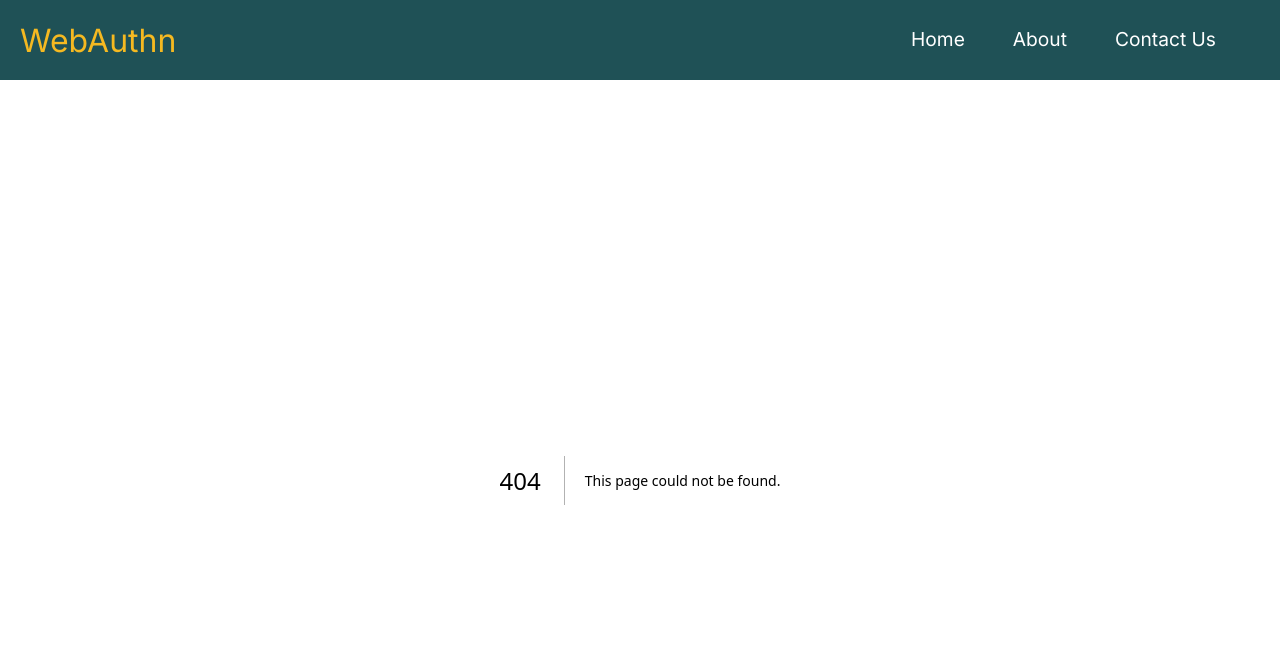
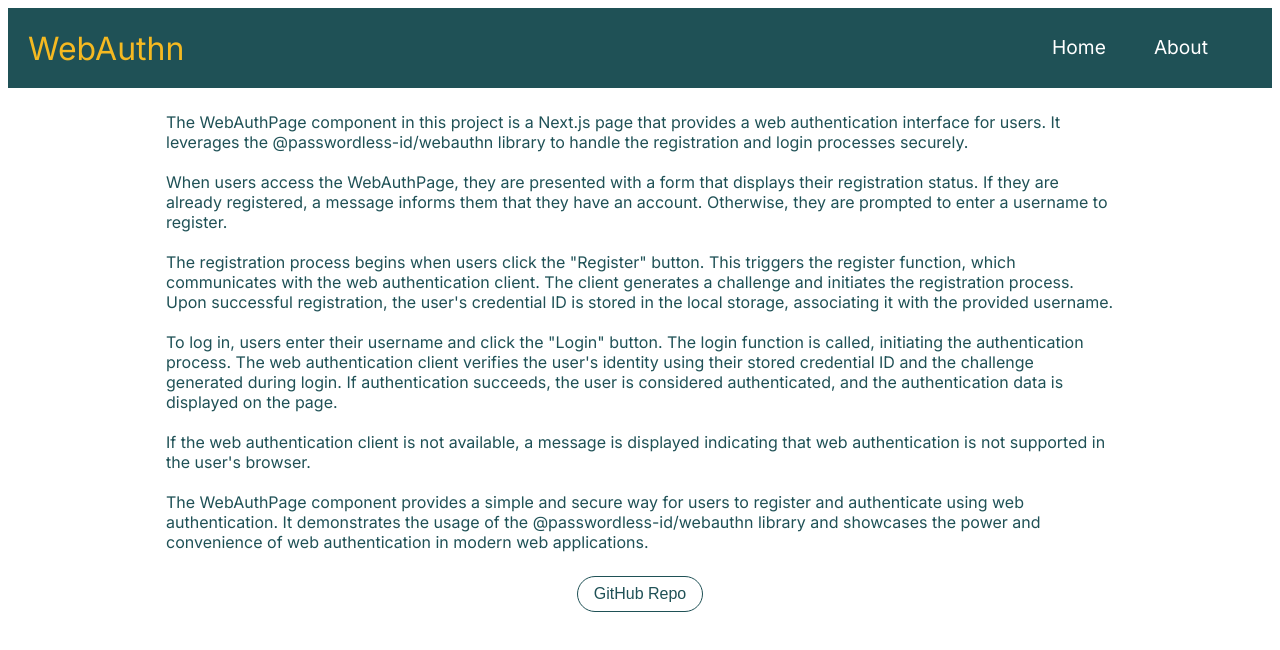
Before and after one commit to salahbm/webauthn-passwordless-login, a Next.js app: page /about in a window 1280 px wide. Before the commit this address had no page. Shown: the top 650 px of the page. Built offline with nearby package versions, Linux system fonts and the light colour scheme.

Commit message:
last commit, everything is ready

```diff
--- /dev/null
+++ b/src/app/about/page.tsx
@@ -0,0 +1,55 @@
+import React from "react";
+
+const About = () => {
+  const githubRepoUrl = "https://github.com/salahbm/webauthn-passwordlessLogin";
+  return (
+    <div
+      style={{
+        justifyContent: "center",
+        alignItems: "center",
+        display: "flex",
+        flexDirection: "column",
+      }}
+    >
+      <p className="text">
+        The WebAuthPage component in this project is a Next.js page that
+        provides a web authentication interface for users. It leverages the
+        @passwordless-id/webauthn library to handle the registration and login
+        processes securely.
+        {"\n"} {"\n"}
+        When users access the WebAuthPage, they are presented with a form that
+        displays their registration status. If they are already registered, a
+        message informs them that they have an account. Otherwise, they are
+        prompted to enter a username to register.
+        {"\n"} {"\n"}
+        The registration process begins when users click the "Register" button.
+        This triggers the register function, which communicates with the web
+        authentication client. The client generates a challenge and initiates
+        the registration process. Upon successful registration, the user's
+        credential ID is stored in the local storage, associating it with the
+        provided username.
+        {"\n"} {"\n"}
+        To log in, users enter their username and click the "Login" button. The
+        login function is called, initiating the authentication process. The web
+        authentication client verifies the user's identity using their stored
+        credential ID and the challenge generated during login. If
+        authentication succeeds, the user is considered authenticated, and the
+        authentication data is displayed on the page.
+        {"\n"} {"\n"}
+        If the web authentication client is not available, a message is
+        displayed indicating that web authentication is not supported in the
+        user's browser.
+        {"\n"} {"\n"}
+        The WebAuthPage component provides a simple and secure way for users to
+        register and authenticate using web authentication. It demonstrates the
+        usage of the @passwordless-id/webauthn library and showcases the power
+        and convenience of web authentication in modern web applications.
+      </p>
+      <a href={githubRepoUrl} target="_blank" rel="noopener noreferrer">
+        <button className="button">GitHub Repo</button>
+      </a>
+    </div>
+  );
+};
+
+export default About;
--- a/src/app/components/Header/page.tsx
+++ b/src/app/components/Header/page.tsx
@@ -5,7 +5,6 @@ import Link from "next/link";
 function NavBar() {
   const [click, setClick] = useState(false);
 
-  const handleClick = () => setClick(!click);
   return (
     <>
       <nav className="navbar">
@@ -22,20 +21,11 @@ function NavBar() {
               </Link>
             </li>
             <li className="nav-item">
-              <Link href="/" className="nav-links">
+              <Link href="/about" className="nav-links">
                 About
               </Link>
             </li>
-
-            <li className="nav-item">
-              <Link href="/" className="nav-links">
-                Contact Us
-              </Link>
-            </li>
           </ul>
-          <div className="nav-icon">
-            <i className={click ? "fas fa-times" : "fas fa-bars"}></i>
-          </div>
         </div>
       </nav>
     </>
--- a/src/app/globals.css
+++ b/src/app/globals.css
@@ -3,6 +3,7 @@
   align-items: center;
   justify-content: space-between;
   display: flex;
+  width: 40%;
 }
 .row {
   display: flex;
@@ -127,3 +128,22 @@
     color: #ffdd40;
   }
 }
+.text {
+  padding: 0.5rem 1rem;
+  background-color: transparent;
+  color: #1f5156;
+  font-size: 1rem;
+  border-radius: 20px;
+  width: 75%;
+  white-space: pre-wrap;
+}
+.button {
+  border: 1px solid #1f5156;
+  padding: 0.5rem 1rem;
+  background-color: transparent;
+  color: #1f5156;
+  text-decoration: none;
+  font-size: 1rem;
+  cursor: pointer;
+  border-radius: 20px;
+}
--- a/src/app/webAuthn/webAuthn.module.css
+++ b/src/app/webAuthn/webAuthn.module.css
@@ -1,12 +1,66 @@
 .form {
-  height: 100%;
-  width: 50%;
+  display: flex;
+  flex-direction: column;
+  align-items: center;
+  justify-content: center;
 }
 
 .data {
+  border: 1px solid #1f5156;
+  padding: 1rem;
+  background-color: #f2f2f2;
+  color: #1f5156;
+  font-size: 1rem;
+  border-radius: 20px;
+  white-space: pre-wrap; /* Wrap the content */
   overflow: auto;
-  width: 100%;
-  box-sizing: border-box;
-  background: rgba(255, 255, 255, 0.2);
-  padding: 20px;
+  width: 80%;
 }
+
+/* styles/button.module.css */
+
+.button,
+.button2 {
+  border: 1px solid #1f5156;
+  padding: 0.5rem 1rem;
+  background-color: transparent;
+  color: #1f5156;
+  text-decoration: none;
+  font-size: 1rem;
+  cursor: pointer;
+  border-radius: 20px;
+}
+.button2 {
+  background-color: rgb(62, 55, 55);
+  color: #fff;
+}
+.button:hover {
+  background-color: #1f5156;
+  color: #fff;
+}
+
+/* styles/input.module.css */
+
+.input {
+  border: 1px solid #1f5156;
+  padding: 0.5rem 1rem;
+  background-color: transparent;
+  color: #1f5156;
+  font-size: 1rem;
+  border-radius: 20px;
+}
+
+.input:focus,
+.input.focused {
+  outline: none;
+  border-color: #1f5156;
+  box-shadow: 0 0 0 2px rgba(31, 81, 86, 0.5);
+}
+
+.text {
+  padding: 0.5rem 1rem;
+  background-color: transparent;
+  color: #1f5156;
+  font-size: 1rem;
+  border-radius: 20px;
+}
```
Also changed, not shown: src/app/webAuthn/page.tsx (+36 -12 lines).
